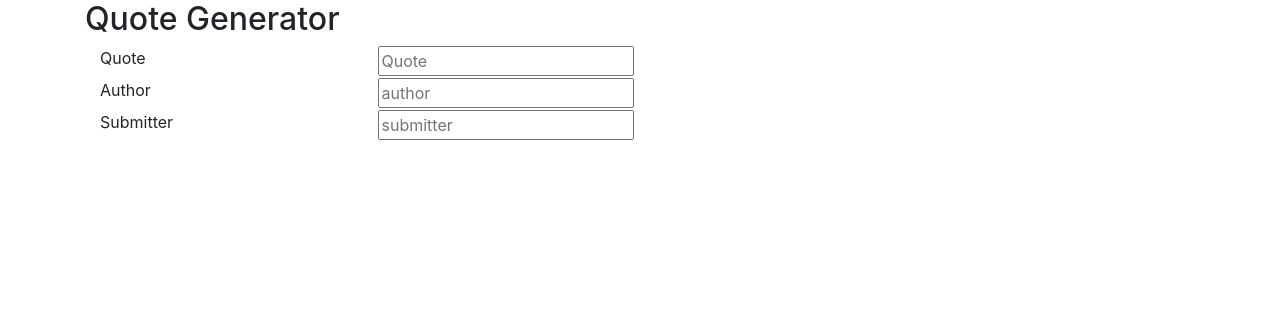
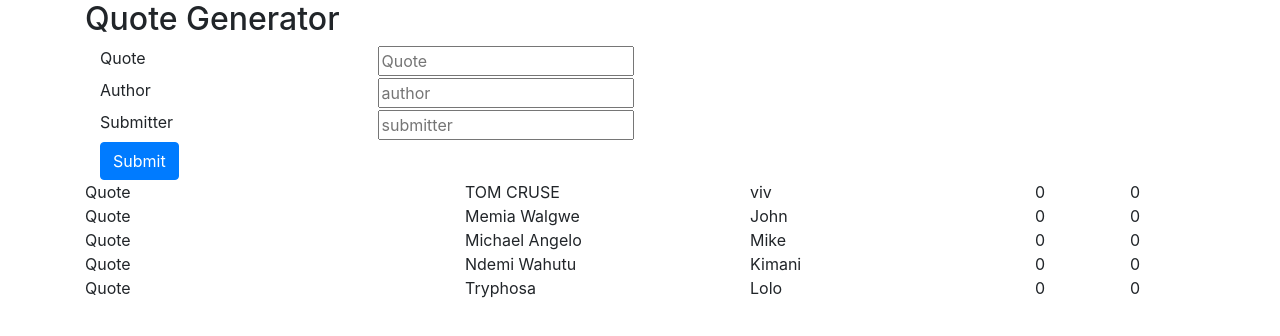
Before and after one commit to Vivvianne/Quotes, an Angular app: page / in a window 1280 px wide. Shown: the top 336 px of the page. Built offline with nearby package versions, Linux system fonts and the light colour scheme.

Commit message:
create loop for the quotes to display

```diff
--- a/src/app/quotec.ts
+++ b/src/app/quotec.ts
@@ -1,6 +1,7 @@
 export class Quotec {
-    public id:number; public authorname:string; public submitter: string;
-    constructor(id:number, authorname:string, submitter: string, time:string, upvote:number, downvote:number){
+    public id:number; public authorname:string; public Quote:String; public submitter: string; time:any; upvote:number; downvote:number;
+    constructor(id:number, authorname:string, Quote:string, submitter: string, time:any, upvote:number, downvote:number){
+        {this.id= id, this.authorname =authorname,this.Quote=Quote, this.submitter =submitter, this.time=time, this.upvote=upvote, this.downvote=downvote}
 
     }
 }
--- a/src/app/quotes-form/quotes-form.component.html
+++ b/src/app/quotes-form/quotes-form.component.html
@@ -40,7 +40,11 @@
                 <input type="text" placeholder="submitter" name="submitter" [(ngModel)]="submitter">
 
 
-
+              </div>
+            </div>
+            <div class="row">
+              <div class="col-12">
+                <button class="btn btn-primary" (click)="submitQuote()" >Submit</button>
               </div>
             </div>
       </form>
@@ -49,3 +53,24 @@
   </div>
 </div>
 </div>
+<div class="container">
+  <div *ngFor="let Q of Quotes" class="row">
+    <div class="col-4">
+      {{Q.Quote}}
+
+    </div>
+    <div class="col-3">
+      {{Q.authorname}}
+    </div>
+    <div class="col-3">
+      {{Q.submitter}}
+    </div>
+    <div class="col-1">
+      {{Q.upvote}}
+    </div>
+    <div class="col-1">
+      {{Q.downvote}}
+    </div>
+
+  </div>
+</div>
--- a/src/app/quotes-form/quotes-form.component.ts
+++ b/src/app/quotes-form/quotes-form.component.ts
@@ -11,20 +11,31 @@ import { DatePipe } from '@angular/common';
 export class QuotesFormComponent implements OnInit {
   constructor() { }
   Quotes = [];
+  Quote: string;
+  submitter: string;
+  author: string;
+
 
   names ="Mike Shago";
 
   ngOnInit() {
 
     this.Quotes=[
-      //new Quotec( 1, "TOM CRUSE", "viv" ,"2018-3-3",0, 0),
-    //  new Quotec( 2, "Memia Walgwe", "John", "2018-5-12",0 ,0),
-    //  new Quotec( 3, "Michael Angelo", "Mike", "2018-5-12",0 ,0),
-    //  new Quotec( 4, "Ndemi Wahutu", "Kimani", "2018-5-12",0 ,0),
-     // new Quotec( 5, "Tryphosa ", "Lolo", "2018-5-12",0 ,0),
-     {id:1, author:"aBC ", submitter:"XYZ", date:"2017-10-10",},
-     {id:2, author:"aBC123 ", submitter:"XYZ112", date:"2017-10-10",}
+      new Quotec( 1, "TOM CRUSE", "Quote", "viv" ,"2018-3-3",0, 0),
+      new Quotec( 2, "Memia Walgwe", "Quote", "John", "2018-5-12",0 ,0),
+      new Quotec( 3, "Michael Angelo", "Quote", "Mike", "2018-5-12",0 ,0),
+      new Quotec( 4, "Ndemi Wahutu", "Quote", "Kimani", "2018-5-12",0 ,0),
+      new Quotec( 5, "Tryphosa ", "Quote", "Lolo", "2018-5-12",0 ,0),
+
     ]
+  }
+  submitQuote(){
+   var date = new Date();
+    this.Quotes.push(new Quotec(7,this.author,this.Quote,this.submitter, date, 0, 0 ));
+    console.log("works");
+    console.log(new Quotec(7,this.author,this.Quote,this.submitter, date, 0, 0 ))
+
+    //code here
   }
 
 }
```
